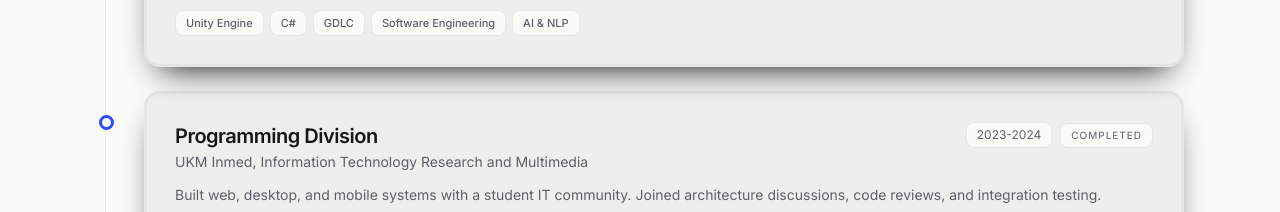
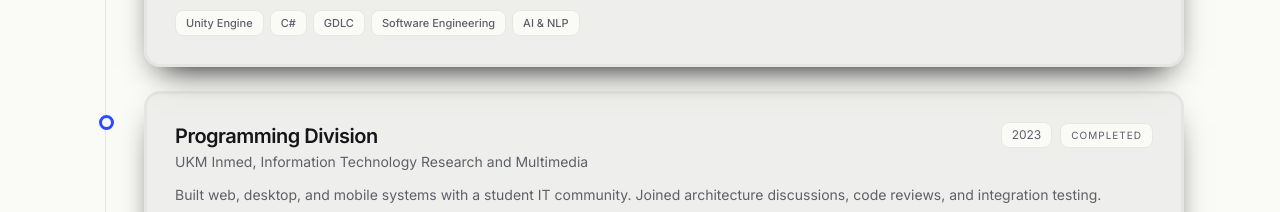
Before and after one commit to Khoniv/web-potofolio, a Next.js app: page / in a window 1280 px wide. Shown: the part 2140-2352 px from the top of the page. Built offline with nearby package versions, Linux system fonts and the light colour scheme; no server answers.

Commit message:
fix: periode INMED Programming Division 2023-2024 -> 2023

```diff
--- a/app/experience.tsx
+++ b/app/experience.tsx
@@ -107,7 +107,7 @@ const experiences = [
     id: 2,
     company: "UKM Inmed, Information Technology Research and Multimedia",
     role: "Programming Division",
-    date: "2023-2024",
+    date: "2023",
     status: "Completed",
     description:
       "Built web, desktop, and mobile systems with a student IT community. Joined architecture discussions, code reviews, and integration testing.",
```
